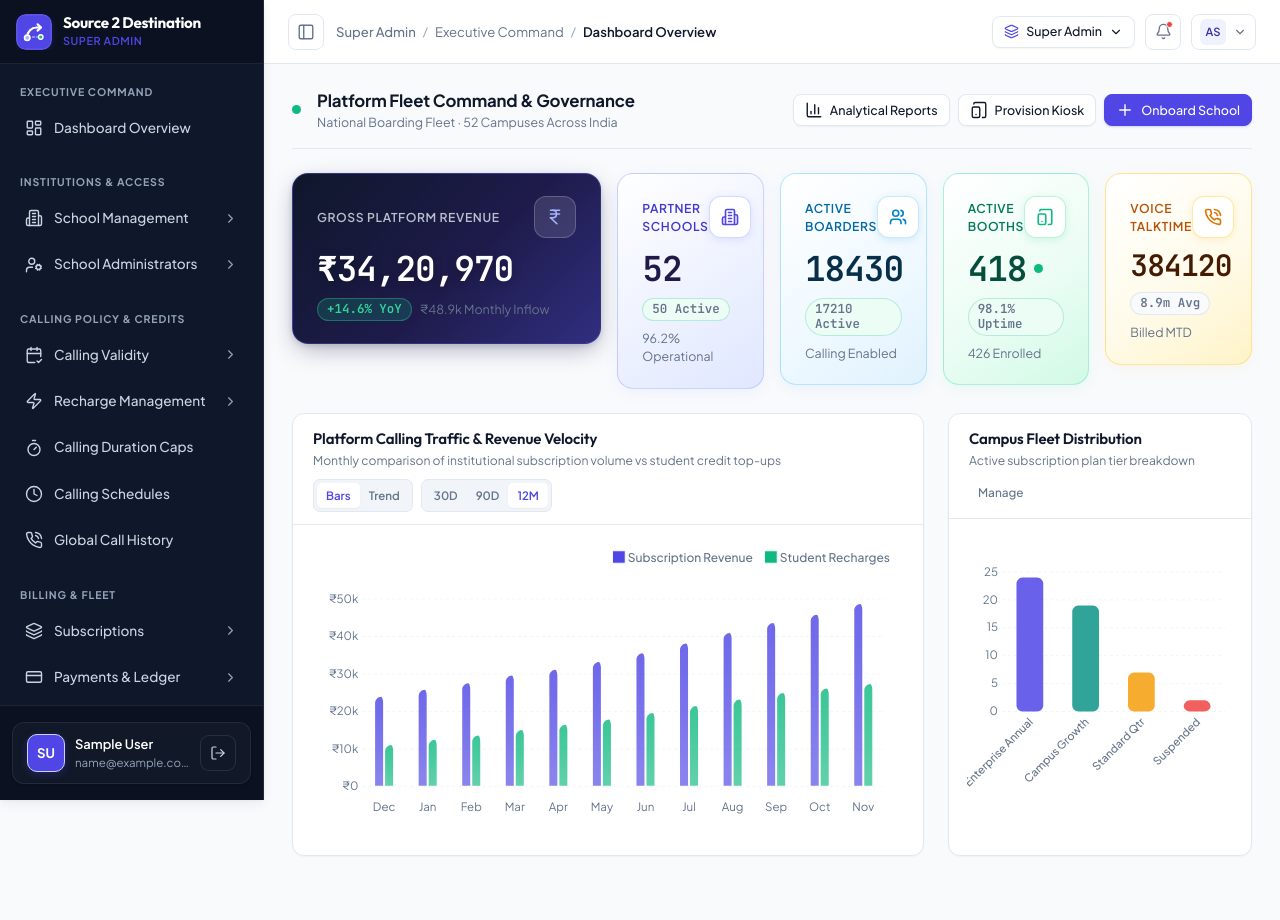
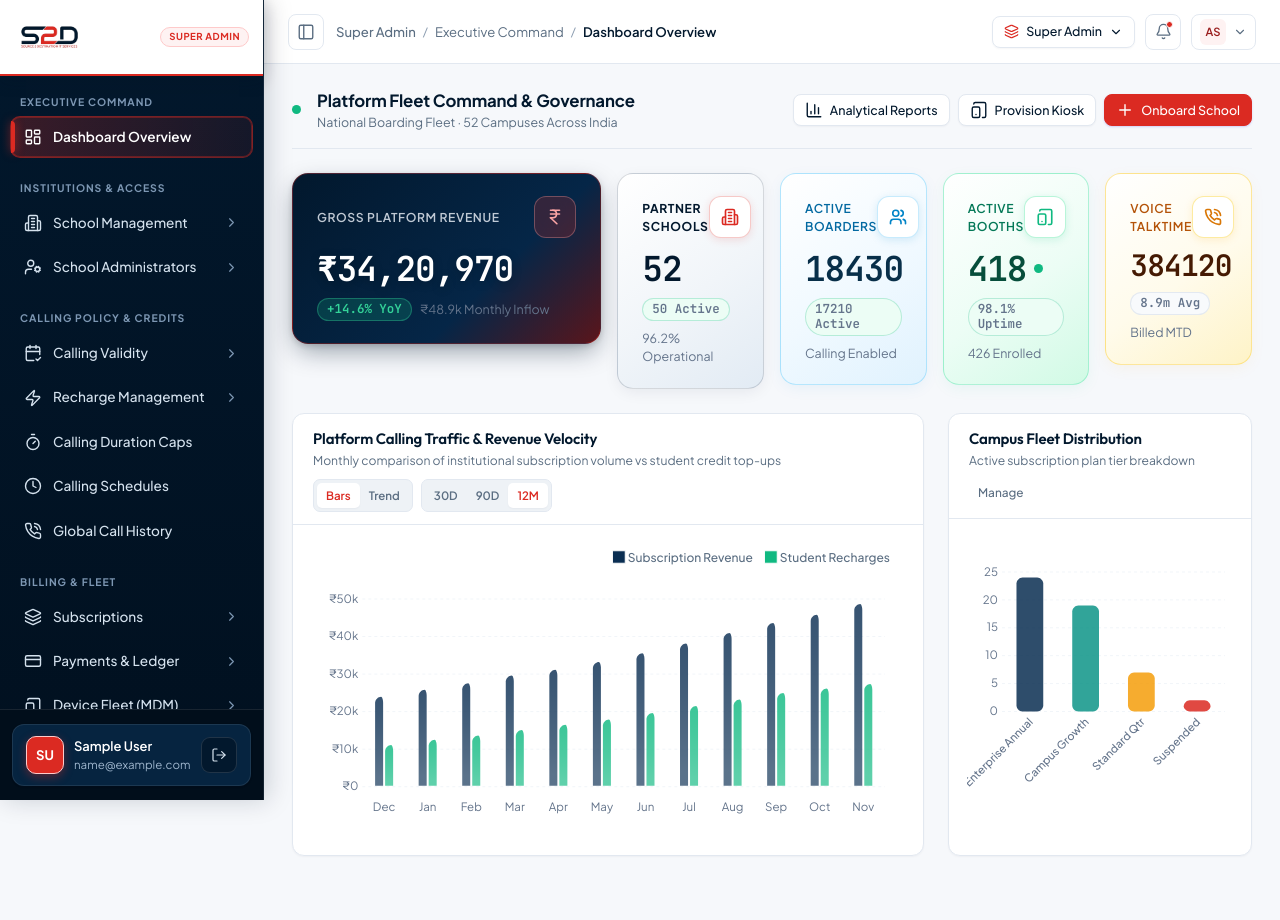
Before and after one commit to nishalpandit/source-2-destination, a Django app: page /super-admin/dashboard.html in a window 1280 px wide. Run offline with Django 5.2, Linux system fonts and the light colour scheme; the visitor is signed in with stand-in values (Sample User, id 1); data that the repository does not hold is empty; some libraries are stand-ins or nearby versions.

Commit message:
feat(theme): integrate official S2D logo.png and retheme sidebar, hero cards, charts, and login with exact #02182D Navy & #DB2A22 Crimson palette

```diff
--- a/static/css/components.css
+++ b/static/css/components.css
@@ -985,22 +985,22 @@
   left: 160%;
 }
 
-/* Flagship Hero Card Variant (Visual Anchor) */
+/* Flagship Hero Card Variant (S2D Brand Midnight Navy + Crimson Anchor) */
 .s2d-stat-card--hero {
-  background: linear-gradient(135deg, #0f172a 0%, #1e1b4b 55%, #312e81 100%) !important;
-  border: 1px solid rgba(99, 102, 241, 0.35) !important;
-  box-shadow: 0 8px 24px -4px rgba(30, 27, 75, 0.35), 0 2px 6px rgba(0, 0, 0, 0.12) !important;
+  background: linear-gradient(135deg, #02182D 0%, #052647 64%, #5A151B 100%) !important;
+  border: 1px solid rgba(219, 42, 34, 0.35) !important;
+  box-shadow: 0 10px 26px -4px rgba(2, 24, 45, 0.42), 0 2px 6px rgba(0, 0, 0, 0.14) !important;
   color: #ffffff;
 }
 
 .s2d-stat-card--hero:hover {
-  box-shadow: 0 20px 40px -8px rgba(30, 27, 75, 0.55), 0 0 0 1px rgba(129, 140, 248, 0.3) !important;
-  border-color: rgba(129, 140, 248, 0.4) !important;
+  box-shadow: 0 20px 40px -8px rgba(2, 24, 45, 0.56), 0 0 0 1px rgba(219, 42, 34, 0.45) !important;
+  border-color: rgba(219, 42, 34, 0.55) !important;
 }
 
 .s2d-stat-card--hero .stat-card-label,
 .s2d-stat-card--hero .kpi-label {
-  color: rgba(226, 232, 240, 0.8) !important;
+  color: rgba(226, 232, 240, 0.85) !important;
 }
 
 .s2d-stat-card--hero .stat-card-value,
@@ -1012,14 +1012,14 @@
 .s2d-stat-card--hero .stat-card-meta,
 .s2d-stat-card--hero .kpi-meta,
 .s2d-stat-card--hero .kpi-meta span {
-  color: rgba(203, 213, 225, 0.8) !important;
+  color: rgba(203, 213, 225, 0.85) !important;
 }
 
 .s2d-stat-card--hero .stat-icon-well,
 .s2d-stat-card--hero .kpi-icon {
-  background: rgba(255, 255, 255, 0.12) !important;
-  border: 1px solid rgba(255, 255, 255, 0.2) !important;
-  color: #a5b4fc !important;
+  background: rgba(219, 42, 34, 0.22) !important;
+  border: 1px solid rgba(252, 165, 165, 0.32) !important;
+  color: #FCA5A5 !important;
   backdrop-filter: blur(8px);
   box-shadow: none !important;
 }
@@ -1032,23 +1032,23 @@
 }
 
 /* ==================== VIBRANT HUMANIZED STAT CARD COLOR THEMES ==================== */
-/* Indigo / Platform Fleet Theme */
+/* S2D Brand Navy / Platform Fleet Theme */
 .s2d-stat-card--indigo {
-  background: linear-gradient(145deg, #FFFFFF 0%, #EEF2FF 55%, #E0E7FF 100%) !important;
-  border: 1px solid rgba(165, 180, 252, 0.55) !important;
-  box-shadow: 0 4px 16px -2px rgba(99, 102, 241, 0.08) !important;
+  background: linear-gradient(145deg, #FFFFFF 0%, #F1F5F9 55%, #E2EBF4 100%) !important;
+  border: 1px solid rgba(2, 24, 45, 0.16) !important;
+  box-shadow: 0 4px 16px -2px rgba(2, 24, 45, 0.08) !important;
 }
 .s2d-stat-card--indigo:hover {
-  border-color: rgba(99, 102, 241, 0.45) !important;
-  box-shadow: 0 16px 32px -6px rgba(99, 102, 241, 0.16) !important;
+  border-color: rgba(219, 42, 34, 0.35) !important;
+  box-shadow: 0 16px 32px -6px rgba(2, 24, 45, 0.15) !important;
 }
-.s2d-stat-card--indigo .stat-card-label { color: #4338CA !important; font-weight: 600; }
-.s2d-stat-card--indigo .stat-card-value { color: #1E1B4B !important; }
+.s2d-stat-card--indigo .stat-card-label { color: #02182D !important; font-weight: 700; }
+.s2d-stat-card--indigo .stat-card-value { color: #02182D !important; }
 .s2d-stat-card--indigo .stat-icon-well {
   background: #FFFFFF !important;
-  color: #4F46E5 !important;
-  border: 1px solid rgba(199, 210, 254, 0.8) !important;
-  box-shadow: 0 2px 8px rgba(99, 102, 241, 0.15) !important;
+  color: #DB2A22 !important;
+  border: 1px solid rgba(219, 42, 34, 0.25) !important;
+  box-shadow: 0 2px 8px rgba(219, 42, 34, 0.14) !important;
 }
 
 /* Emerald / Hardware Booths & Security Theme */
--- a/static/css/layout.css
+++ b/static/css/layout.css
@@ -408,165 +408,209 @@ body.sidebar-collapsed .sidebar-user-card {
 }
 
 /* ==========================================================================
-   MODERN SIDEBAR OVERRIDES — Enterprise Campus Portal (Solid Dark Color)
+   S2D BRAND SIDEBAR THEME — Deep Midnight Navy (#02182D) + Crimson (#DB2A22)
    ========================================================================== */
 
-/* Sidebar shell — solid dark color */
+/* Sidebar shell — exact logo Midnight Navy */
 .app-sidebar {
-  background: #0F172A !important;
-  border-right: 1px solid rgba(255,255,255,0.08);
-  box-shadow: var(--shadow-md);
+  background: linear-gradient(180deg, #02182D 0%, #01101F 100%) !important;
+  border-right: 1px solid rgba(255, 255, 255, 0.08);
+  box-shadow: 4px 0 24px rgba(2, 24, 45, 0.18);
 }
 
-/* Brand header on dark sidebar */
+/* Crisp White Brand Showcase Header — ensures razor-sharp contrast for S2D logo.png */
 .sidebar-brand {
-  background: #0B1120 !important;
-  border-bottom: 1px solid rgba(255,255,255,0.08);
-  gap: 12px;
+  height: 76px;
+  padding: 10px 14px;
+  background: #FFFFFF !important;
+  border-bottom: 2px solid #DB2A22 !important;
+  box-shadow: 0 4px 16px rgba(1, 16, 31, 0.22);
+  gap: 8px;
 }
-.sidebar-brand-name { color: #FFFFFF !important; font-size: 0.95rem; }
-.sidebar-brand-role { color: var(--s2d-primary) !important; margin-top: 1px; }
+.sidebar-brand-link {
+  display: flex;
+  align-items: center;
+  justify-content: space-between;
+  width: 100%;
+  gap: 8px;
+  color: #02182D !important;
+}
 .sidebar-brand-logo {
-  width: 36px;
-  height: 36px;
-  border-radius: 10px;
-  box-shadow: 0 2px 8px rgba(79, 70, 229, 0.18);
+  height: 44px;
+  width: auto;
+  max-width: 138px;
+  object-fit: contain;
+  border-radius: 0;
+  box-shadow: none;
+  flex-shrink: 0;
+}
+body.sidebar-collapsed .sidebar-brand-logo {
+  height: auto;
+  max-width: 52px;
+}
+.sidebar-brand-text {
+  align-items: flex-end;
+  justify-content: center;
+}
+.sidebar-brand-name {
+  display: none; /* Wordmark is already printed inside logo.png */
+}
+.sidebar-brand-role {
+  display: inline-flex;
+  align-items: center;
+  padding: 3px 8px;
+  border-radius: 999px;
+  background: #FEF2F2;
+  border: 1px solid #FECACA;
+  color: #DB2A22 !important;
+  font-size: 0.60rem;
+  font-weight: 700;
+  letter-spacing: 0.05em;
+  text-transform: uppercase;
+  line-height: 1.2;
+  margin-top: 0;
 }
 
-/* Nav area on dark sidebar */
-.sidebar-nav-scroll { padding: 20px 10px 24px; }
-.sidebar-group { margin-bottom: 24px; }
+/* Nav area on Midnight Navy sidebar */
+.sidebar-nav-scroll { padding: 18px 10px 24px; }
+.sidebar-group { margin-bottom: 22px; }
 .sidebar-group-label {
-  font-size: 0.66rem;
+  font-size: 0.65rem;
   font-weight: 700;
-  letter-spacing: 0.08em;
-  color: #94A3B8 !important;
+  letter-spacing: 0.09em;
+  color: #7D97B3 !important;
 }
 
-/* Category links — each category gets its own accent color on hover/active */
+/* Navigation links */
 .sidebar-link,
 .sidebar-parent-btn {
-  padding: 11px 14px;
+  padding: 10px 13px;
   border-radius: var(--radius-md);
   border: 1px solid transparent;
   font-size: 0.85rem;
   font-weight: 500;
   transition: all 180ms ease;
-  color: #CBD5E1 !important;
+  color: #D5E2EE !important;
   background: transparent;
 }
 
 .sidebar-link:hover,
 .sidebar-parent-btn:hover {
-  background-color: rgba(255,255,255,0.05);
-  border-color: rgba(255,255,255,0.1);
+  background-color: rgba(255, 255, 255, 0.07);
+  border-color: rgba(255, 255, 255, 0.10);
   color: #FFFFFF !important;
 }
 
-/* Active category — bright accent with glow */
+/* Active item — signature S2D Crimson Red accent */
 .sidebar-link.active,
 .sidebar-parent-btn.active-parent {
-  background-color: rgba(79, 70, 229, 0.15);
-  border-color: rgba(79, 70, 229, 0.35);
+  background: linear-gradient(90deg, rgba(219, 42, 34, 0.26) 0%, rgba(219, 42, 34, 0.09) 100%) !important;
+  border-color: rgba(219, 42, 34, 0.45);
   color: #FFFFFF !important;
   font-weight: 600;
-  box-shadow: inset 0 0 0 1px rgba(79, 70, 229, 0.4);
+  box-shadow: inset 0 0 0 1px rgba(219, 42, 34, 0.35);
 }
 
 .sidebar-link.active::before {
   left: 0;
-  top: 0;
-  bottom: 0;
+  top: 4px;
+  bottom: 4px;
   width: 4px;
   border-radius: 0 var(--radius-md) var(--radius-md) 0;
-  background-color: var(--s2d-primary);
+  background-color: #DB2A22;
+  box-shadow: 0 0 10px rgba(219, 42, 34, 0.75);
 }
 
 .sidebar-link-icon,
 .sidebar-link-icon [data-lucide] { color: currentColor !important; }
 .sidebar-link-label { color: currentColor !important; }
-.sidebar-chevron { color: #94A3B8 !important; }
+.sidebar-chevron { color: #7D97B3 !important; }
 
 .nav-item-box.open > .sidebar-parent-btn .sidebar-chevron {
   transform: rotate(90deg);
-  color: var(--s2d-primary) !important;
+  color: #DB2A22 !important;
 }
 
-/* Submenu — lighter, distinct color */
+/* Submenu on Midnight Navy */
 .sidebar-submenu {
-  padding: 5px 0 7px 28px;
-  margin-left: 20px;
-  border-left: 1px solid rgba(255,255,255,0.06);
+  padding: 5px 0 7px 26px;
+  margin-left: 19px;
+  border-left: 1px solid rgba(255, 255, 255, 0.10);
 }
 
 .sidebar-sublink {
   padding: 8px 12px;
   border-radius: 6px;
-  font-size: 0.78rem;
+  font-size: 0.79rem;
   font-weight: 500;
-  color: #94A3B8 !important;
+  color: #9EB5CC !important;
   transition: all 150ms ease;
   background: transparent;
 }
 
 .sidebar-sublink:hover {
   color: #FFFFFF !important;
-  background-color: rgba(255,255,255,0.06);
+  background-color: rgba(255, 255, 255, 0.06);
   padding-left: 16px;
 }
 
-/* Active subcategory — distinct emerald accent color */
+/* Active sublink — crisp S2D Crimson highlight */
 .sidebar-sublink.active {
-  color: #10B981 !important;
-  background-color: rgba(16, 185, 129, 0.15);
+  color: #FF8A84 !important;
+  background-color: rgba(219, 42, 34, 0.18);
   font-weight: 600;
-  box-shadow: inset 0 0 0 1px rgba(16, 185, 129, 0.3);
+  box-shadow: inset 0 0 0 1px rgba(219, 42, 34, 0.35);
 }
 
-/* Tooltips on dark sidebar */
+/* Tooltips on Midnight Navy sidebar */
 .sidebar-tooltip {
-  background: #0F172A !important;
+  background: #02182D !important;
   color: #FFFFFF !important;
-  border: 1px solid rgba(255,255,255,0.1);
+  border: 1px solid rgba(219, 42, 34, 0.35);
 }
-.sidebar-tooltip::before { background: #0F172A !important; }
+.sidebar-tooltip::before { background: #02182D !important; }
 
-/* Footer user card on dark sidebar */
+/* Footer user card on Midnight Navy sidebar */
 .sidebar-footer {
-  border-top: 1px solid rgba(255,255,255,0.08);
-  padding: 16px 12px;
-  background-color: #0B1120 !important;
+  border-top: 1px solid rgba(255, 255, 255, 0.09);
+  padding: 14px 12px;
+  background-color: #010E1B !important;
   margin-top: auto;
 }
 
 .sidebar-user-card {
-  padding: 11px 14px;
+  padding: 11px 13px;
   border-radius: var(--radius-lg);
-  border: 1px solid rgba(255,255,255,0.08);
-  background: #111827 !important;
+  border: 1px solid rgba(255, 255, 255, 0.09);
+  background: #062440 !important;
   box-shadow: var(--shadow-sm);
 }
 
 .sidebar-user-name { color: #FFFFFF !important; }
-.sidebar-user-email { color: #94A3B8 !important; }
+.sidebar-user-email { color: #9EB5CC !important; }
 .sidebar-user-avatar {
   width: 38px;
   height: 38px;
   border-radius: 10px;
   font-size: 0.82rem;
-  background: var(--s2d-primary) !important;
+  background: #DB2A22 !important;
   color: #FFFFFF !important;
-  box-shadow: 0 2px 8px rgba(79, 70, 229, 0.3);
+  box-shadow: 0 3px 10px rgba(219, 42, 34, 0.38);
 }
 
 .sidebar-logout-btn {
   width: 36px;
   height: 36px;
   border-radius: 9px;
-  border: 1px solid rgba(255,255,255,0.1);
-  background: #111827 !important;
-  color: #CBD5E1 !important;
+  border: 1px solid rgba(255, 255, 255, 0.12);
+  background: #02182D !important;
+  color: #D5E2EE !important;
   transition: all 150ms ease;
+}
+.sidebar-logout-btn:hover {
+  background: #DB2A22 !important;
+  border-color: #DB2A22 !important;
+  color: #FFFFFF !important;
 }
 
 .sidebar-logout-btn:hover {
--- a/static/css/main.css
+++ b/static/css/main.css
@@ -6,23 +6,28 @@
 @import url('https://fonts.googleapis.com/css2?family=DM+Sans:ital,opsz,wght@0,9..40,400;0,9..40,500;0,9..40,600;0,9..40,700;1,9..40,400&family=JetBrains+Mono:wght@400;500;600&family=Outfit:wght@400;500;600;700;800&family=Plus+Jakarta+Sans:wght@400;500;600;700;800&display=swap');
 
 :root {
-  /* Brand Palette */
-  --s2d-primary: #4F46E5;
-  --s2d-primary-hover: #4338CA;
-  --s2d-primary-dark: #3730A3;
-  --s2d-primary-soft: #EEF2FF;
-  --s2d-primary-border: #C7D2FE;
-  --s2d-primary-ring: rgba(79, 70, 229, 0.18);
+  /* S2D Official Brand Palette (Extracted from logo.png: #02182D Navy & #DB2A22 Crimson) */
+  --s2d-navy: #02182D;
+  --s2d-navy-deep: #01101F;
+  --s2d-navy-elevated: #062542;
+  --s2d-navy-soft: #EDF2F7;
+
+  --s2d-primary: #DB2A22;
+  --s2d-primary-hover: #B91C1C;
+  --s2d-primary-dark: #991B1B;
+  --s2d-primary-soft: #FEF2F2;
+  --s2d-primary-border: #FECACA;
+  --s2d-primary-ring: rgba(219, 42, 34, 0.20);
 
   /* Surfaces & Neutrals */
-  --s2d-bg: #F8FAFC;
+  --s2d-bg: #F6F8FB;
   --s2d-surface: #FFFFFF;
-  --s2d-surface-muted: #F1F5F9;
+  --s2d-surface-muted: #EEF2F6;
   --s2d-surface-subtle: #F8FAFC;
-  --s2d-heading: #0F172A;
-  --s2d-text: #1E293B;
-  --s2d-text-secondary: #64748B;
-  --s2d-text-muted: #94A3B8;
+  --s2d-heading: #02182D;
+  --s2d-text: #162638;
+  --s2d-text-secondary: #5B6E82;
+  --s2d-text-muted: #8B9CB0;
   --s2d-border: #E2E8F0;
   --s2d-border-strong: #CBD5E1;
 
@@ -37,7 +42,7 @@
   --s2d-warning-text: #B45309;
   --s2d-warning-border: #FDE68A;
 
-  --s2d-danger: #EF4444;
+  --s2d-danger: #DB2A22;
   --s2d-danger-bg: #FEF2F2;
   --s2d-danger-text: #B91C1C;
   --s2d-danger-border: #FECACA;
@@ -48,8 +53,8 @@
   --s2d-info-border: #BAE6FD;
 
   /* Role Subtle Accent Tokens */
-  --role-super: #4F46E5;
-  --role-franchise: #0D9488;
+  --role-super: #DB2A22;
+  --role-franchise: #02182D;
   --role-school: #0284C7;
 
   /* Layout Dimensions */
--- a/static/js/charts.js
+++ b/static/js/charts.js
@@ -7,12 +7,13 @@
   'use strict';
 
   const PALETTE = {
-    indigo: '#4F46E5',
-    indigoLight: '#818CF8',
-    indigoDark: '#3730A3',
+    indigo: '#0A2E52',      // S2D Brand Deep Navy (high contrast on white canvas)
+    indigoLight: '#1E5288',
+    indigoDark: '#02182D',
+    crimson: '#DB2A22',     // S2D Signature Crimson Red
     emerald: '#10B981',
     amber: '#F59E0B',
-    rose: '#EF4444',
+    rose: '#DB2A22',        // Aligned with S2D Brand Crimson
     sky: '#0284C7',
     teal: '#0D9488',
     slate: '#64748B',
@@ -61,7 +62,7 @@
           width: 1,
           opacity: 0.85,
           stroke: {
-            color: '#4F46E5',
+            color: '#DB2A22',
             width: 1,
             dashArray: 3
           }
--- a/static/js/sidebar.js
+++ b/static/js/sidebar.js
@@ -92,7 +92,7 @@
       sidebarMount.innerHTML = `
         <div class="sidebar-brand">
           <a href="${resolveHref(navCfg.homeRoute)}" class="sidebar-brand-link" title="Source 2 Destination">
-            <img src="${resolveHref('assets/images/logo.svg')}" alt="Source 2 Destination Logo" class="sidebar-brand-logo">
+            <img src="${resolveHref('static/images/logo.png')}" alt="Source 2 Destination Logo" class="sidebar-brand-logo">
             <div class="sidebar-brand-text">
               <span class="sidebar-brand-name">Source 2 Destination</span>
               <span class="sidebar-brand-role">${navCfg.roleLabel}</span>
--- a/templates/auth/forgot-password.html
+++ b/templates/auth/forgot-password.html
@@ -21,7 +21,7 @@
     <section class="auth-brand-panel">
       <div style="position:relative;z-index:2;">
         <a href="../index.html" class="d-inline-flex align-items-center gap-3 text-decoration-none text-white mb-5">
-          <img src="{% static 'images/logo.svg' %}" alt="Source 2 Destination" width="38" height="38">
+          <img src="{% static 'images/logo.png' %}" alt="Source 2 Destination" style="height:44px;width:auto;object-fit:contain;">
           <div>
             <div style="font-family:var(--font-display);font-weight:700;font-size:1.05rem;">Source 2 Destination</div>
             <div style="font-size:0.73rem;color:#94A3B8;">Identity &amp; Access Recovery</div>
--- a/templates/auth/reset-password.html
+++ b/templates/auth/reset-password.html
@@ -21,7 +21,7 @@
     <section class="auth-brand-panel">
       <div style="position:relative;z-index:2;">
         <a href="../index.html" class="d-inline-flex align-items-center gap-3 text-decoration-none text-white mb-5">
-          <img src="{% static 'images/logo.svg' %}" alt="Source 2 Destination" width="38" height="38">
+          <img src="{% static 'images/logo.png' %}" alt="Source 2 Destination" style="height:44px;width:auto;object-fit:contain;">
           <div>
             <div style="font-family:var(--font-display);font-weight:700;font-size:1.05rem;">Source 2 Destination</div>
             <div style="font-size:0.73rem;color:#94A3B8;">Credential Hardening Policy</div>
--- a/templates/includes/sidebar_school_admin.html
+++ b/templates/includes/sidebar_school_admin.html
@@ -1,7 +1,7 @@
 {% load static %}
 <div class="sidebar-brand">
-  <a href="/school-admin/" class="sidebar-brand-link" title="Source 2 Destination">
-    <img src="{% static 'images/logo.svg' %}" alt="Source 2 Destination Logo" class="sidebar-brand-logo">
+  <a href="/school-admin/dashboard.html" class="sidebar-brand-link" title="Source 2 Destination IT Services">
+    <img src="{% static 'images/logo.png' %}" alt="Source 2 Destination Logo" class="sidebar-brand-logo">
     <div class="sidebar-brand-text">
       <span class="sidebar-brand-name">Source 2 Destination</span>
       <span class="sidebar-brand-role">School Admin</span>
--- a/templates/includes/sidebar_super_admin.html
+++ b/templates/includes/sidebar_super_admin.html
@@ -1,7 +1,7 @@
 {% load static %}
 <div class="sidebar-brand">
-  <a href="/super-admin/" class="sidebar-brand-link" title="Source 2 Destination">
-    <img src="{% static 'images/logo.svg' %}" alt="Source 2 Destination Logo" class="sidebar-brand-logo">
+  <a href="/super-admin/dashboard.html" class="sidebar-brand-link" title="Source 2 Destination IT Services">
+    <img src="{% static 'images/logo.png' %}" alt="Source 2 Destination Logo" class="sidebar-brand-logo">
     <div class="sidebar-brand-text">
       <span class="sidebar-brand-name">Source 2 Destination</span>
       <span class="sidebar-brand-role">Super Admin</span>
@@ -17,7 +17,7 @@
   <div class="sidebar-group">
     <div class="sidebar-group-label">Executive Command</div>
     <div class="nav-item-box">
-      <a href="/super-admin/" class="sidebar-link {% if request.path == '/super-admin/' or request.path == '/super-admin/dashboard/' or request.path == '/super-admin/dashboard/index.html' %}active{% endif %}">
+      <a href="/super-admin/dashboard.html" class="sidebar-link {% if request.path == '/super-admin/' or request.path == '/super-admin/dashboard/' or request.path == '/super-admin/dashboard.html' or request.path == '/super-admin/dashboard/index.html' %}active{% endif %}">
         <span class="sidebar-link-icon"><i data-lucide="layout-dashboard"></i></span>
         <span class="sidebar-link-label">Dashboard Overview</span>
       </a>
```
Also changed, not shown: templates/includes/sidebar_franchise.html (+4 -4 lines), templates/index.html (+6 -8 lines), static/images/logo.png (added).
